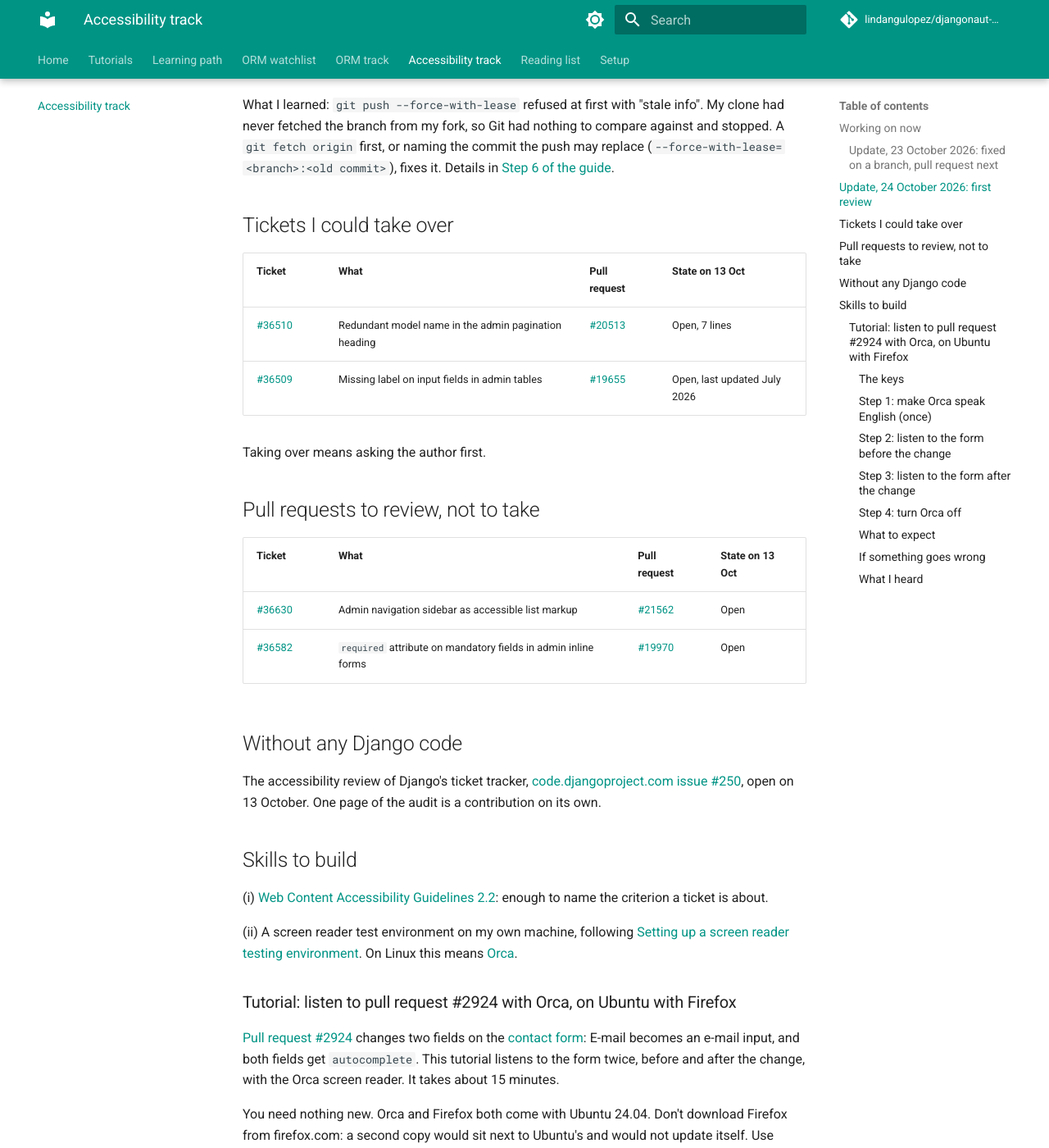
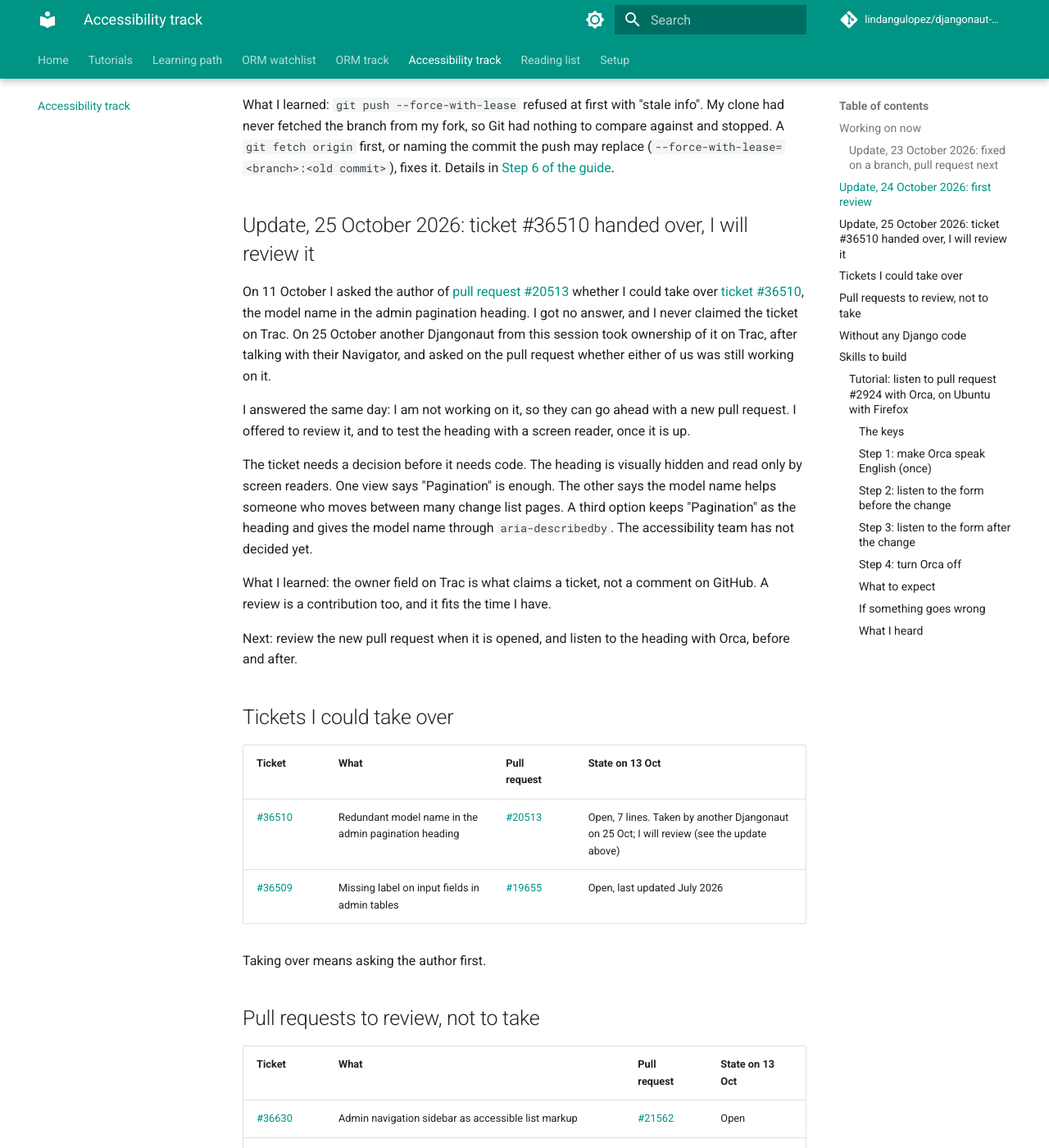
Before and after one commit to lindangulopez/djangonaut-session7, an MkDocs documentation site: the page built from docs/accessibility-track.md, in a window 1280 px wide and 1400 px high, scrolled down 1929 px. Shown: the whole window at 82% size. Built offline with MkDocs 1.6.1 and Material for MkDocs 9.7.7, drawn with Linux system fonts in a browser that asks for light colours; comment, search, counter and statistics services are not loaded.

Commit message:
Ticket #36510: handed over to another Djangonaut, I will review

```diff
--- a/docs/accessibility-track.md
+++ b/docs/accessibility-track.md
@@ -53,11 +53,23 @@ What I did: removed the `Co-Authored-By:` line from the commit message with `git
 
 What I learned: `git push --force-with-lease` refused at first with "stale info". My clone had never fetched the branch from my fork, so Git had nothing to compare against and stopped. A `git fetch origin` first, or naming the commit the push may replace (`--force-with-lease=<branch>:<old commit>`), fixes it. Details in [Step 6 of the guide](reading-list/guide-2904.md#step-6-commit-push-open-the-pull-request-yourself).
 
+## Update, 25 October 2026: ticket #36510 handed over, I will review it
+
+On 11 October I asked the author of [pull request #20513](https://github.com/django/django/pull/20513) whether I could take over [ticket #36510](https://code.djangoproject.com/ticket/36510), the model name in the admin pagination heading. I got no answer, and I never claimed the ticket on Trac. On 25 October another Djangonaut from this session took ownership of it on Trac, after talking with their Navigator, and asked on the pull request whether either of us was still working on it.
+
+I answered the same day: I am not working on it, so they can go ahead with a new pull request. I offered to review it, and to test the heading with a screen reader, once it is up.
+
+The ticket needs a decision before it needs code. The heading is visually hidden and read only by screen readers. One view says "Pagination" is enough. The other says the model name helps someone who moves between many change list pages. A third option keeps "Pagination" as the heading and gives the model name through `aria-describedby`. The accessibility team has not decided yet.
+
+What I learned: the owner field on Trac is what claims a ticket, not a comment on GitHub. A review is a contribution too, and it fits the time I have.
+
+Next: review the new pull request when it is opened, and listen to the heading with Orca, before and after.
+
 ## Tickets I could take over
 
 | Ticket | What | Pull request | State on 13 Oct |
 | --- | --- | --- | --- |
-| [#36510](https://code.djangoproject.com/ticket/36510) | Redundant model name in the admin pagination heading | [#20513](https://github.com/django/django/pull/20513) | Open, 7 lines |
+| [#36510](https://code.djangoproject.com/ticket/36510) | Redundant model name in the admin pagination heading | [#20513](https://github.com/django/django/pull/20513) | Open, 7 lines. Taken by another Djangonaut on 25 Oct; I will review (see the update above) |
 | [#36509](https://code.djangoproject.com/ticket/36509) | Missing label on input fields in admin tables | [#19655](https://github.com/django/django/pull/19655) | Open, last updated July 2026 |
 
 Taking over means asking the author first.
```
Also changed, not shown: docs/index.md (+1 -0 lines).
